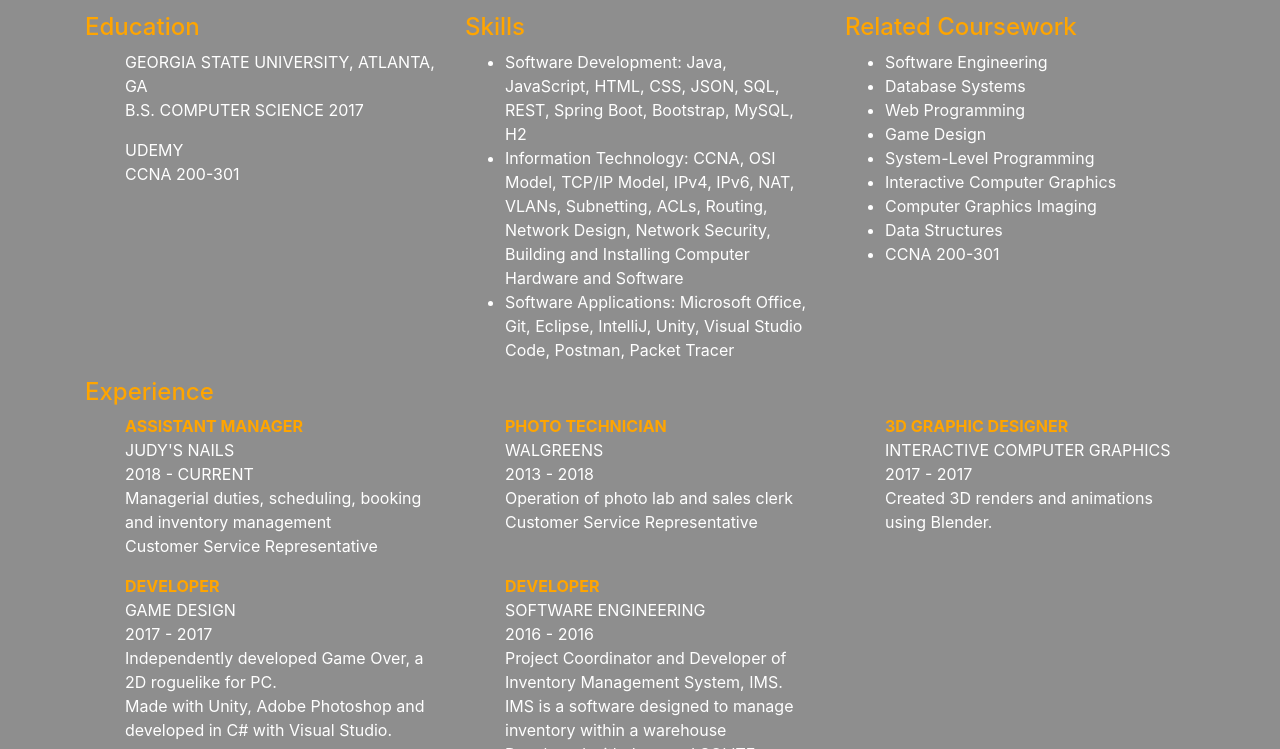
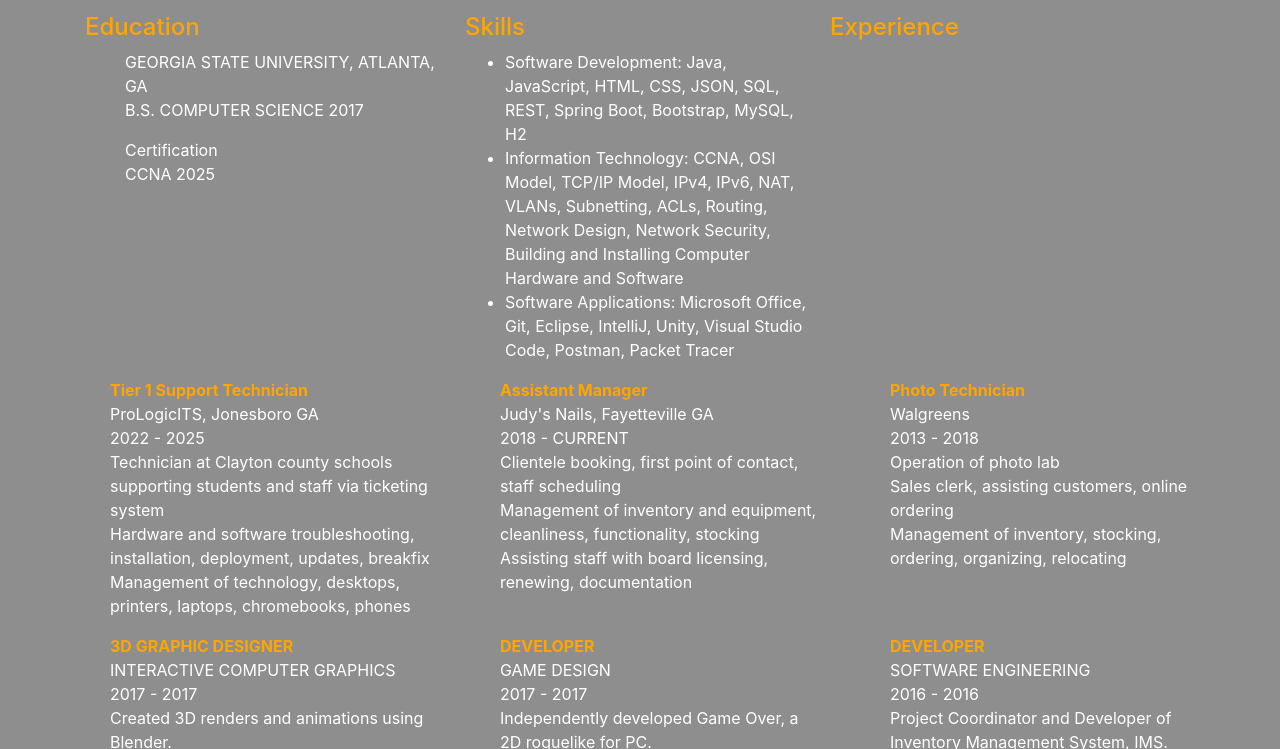
Before and after one commit to SeyanaLuong/personal-site, a plain HTML site: page index.html in a window 1280 px wide. Shown: the part 1756-2505 px from the top of the page. Drawn offline with nearby package versions, Linux system fonts and the light colour scheme.

Commit message:
Update index.html
Updated resume

```diff
--- a/index.html
+++ b/index.html
@@ -212,8 +212,8 @@
                     <li>B.S. COMPUTER SCIENCE 2017</li>
                   </ul>
                   <ul class="no-dec">
-                    <li>UDEMY</li>
-                    <li>CCNA 200-301</li>
+                    <li>Certification</li>
+                    <li>CCNA 2025</li>
                   </ul>
                 </div>
               <div class="col-md-4">
@@ -226,38 +226,35 @@
                     <li>Software Applications: Microsoft Office, Git, Eclipse, IntelliJ, Unity, Visual Studio Code, Postman, Packet Tracer</li>
                   </ul>
                 </div>
-            <div class="col-md-4">
-              <h4>Related Coursework</h4>
-              <ul>
-                <li>Software Engineering</li>
-                <li>Database Systems</li>
-                <li>Web Programming</li>
-                <li>Game Design</li>
-                <li>System-Level Programming</li>
-                <li>Interactive Computer Graphics</li>
-                <li>Computer Graphics Imaging</li>
-                <li>Data Structures</li>
-                <li>CCNA 200-301</li>
-              </ul>
-            </div>
-          </div>
+
           <h4>Experience</h4>
           <div class="row">
-            <div class="col-md-4">
+             <div class="col-md-4">
               <ul class="no-dec">
-                <li><strong>ASSISTANT MANAGER</strong></li>
-                <li>JUDY'S NAILS</li>
-                <li>2018 - CURRENT</li>
-                <li>Managerial duties, scheduling, booking and inventory management</li>
-                <li>Customer Service Representative</li>
+                <li><strong>Tier 1 Support Technician</strong></li>
+                <li>ProLogicITS, Jonesboro GA</li>
+                <li>2022 - 2025</li>
+                <li>Technician at Clayton county schools supporting students and staff via ticketing system</li>
+                <li>Hardware and software troubleshooting, installation, deployment, updates, breakfix</li>
+                <li>Management of technology, desktops, printers, laptops, chromebooks, phones</li>
             </div>
             <div class="col-md-4">
               <ul class="no-dec">
-                <li><strong>PHOTO TECHNICIAN</strong></li>
-                <li>WALGREENS</li>
+                <li><strong>Assistant Manager</strong></li>
+                <li>Judy's Nails, Fayetteville GA</li>
+                <li>2018 - CURRENT</li>
+                <li>Clientele booking, first point of contact, staff scheduling</li>
+                <li>Management of inventory and equipment, cleanliness, functionality, stocking</li>
+                <li>Assisting staff with board licensing, renewing, documentation</li>
+            </div>
+            <div class="col-md-4">
+              <ul class="no-dec">
+                <li><strong>Photo Technician</strong></li>
+                <li>Walgreens</li>
                 <li>2013 - 2018</li>
-                <li>Operation of photo lab and sales clerk</li>
-                <li>Customer Service Representative</li>
+                <li>Operation of photo lab</li>
+                <li>Sales clerk, assisting customers, online ordering</li>
+                <li>Management of inventory, stocking, ordering, organizing, relocating</li>
             </div>
             <div class="col-md-4">
               <ul class="no-dec">
@@ -287,12 +284,28 @@
               </ul>
             </div>
 
+            <div class="col-md-4">
+              <h4>Related Coursework</h4>
+              <ul>
+                <li>Software Engineering</li>
+                <li>Database Systems</li>
+                <li>Web Programming</li>
+                <li>Game Design</li>
+                <li>System-Level Programming</li>
+                <li>Interactive Computer Graphics</li>
+                <li>Computer Graphics Imaging</li>
+                <li>Data Structures</li>
+                <li>CCNA 200-301</li>
+              </ul>
+            </div>
+          </div>
+
           </div>
 
         </div>
         <div class="row">
           <div class="col">
-            <a href="https://drive.google.com/file/d/1KmCzvYkbANA7CED0MpjSF9kz7JnKDkWO/view?usp=sharing" target="_blank" class="btn btn-primary btn-lg">Download Resume</a>
+            <a href="https://drive.google.com/file/d/11Leqbc5Tk_yb-oUP3jVwUElmTICp3mbP/view?usp=drive_link" target="_blank" class="btn btn-primary btn-lg">Download Resume</a>
           </div>
         </div>
       </div>
@@ -306,7 +319,6 @@
       <a href="#projects-section">Projects</a>
       <a href="#resume-section">Resume</a>
       <a href="https://github.com/SeyanaLuong" target="_blank"><img src="resources/GitHub-Mark-Light-32px.png"></a>
-      <a href="https://www.linkedin.com/in/seyana-luong-78a067167/" target="_blank"><i class="fab fa-linkedin"></i></a>
       <p>© 2022 Seyana Luong</p>
     </div>
   </section>
```
